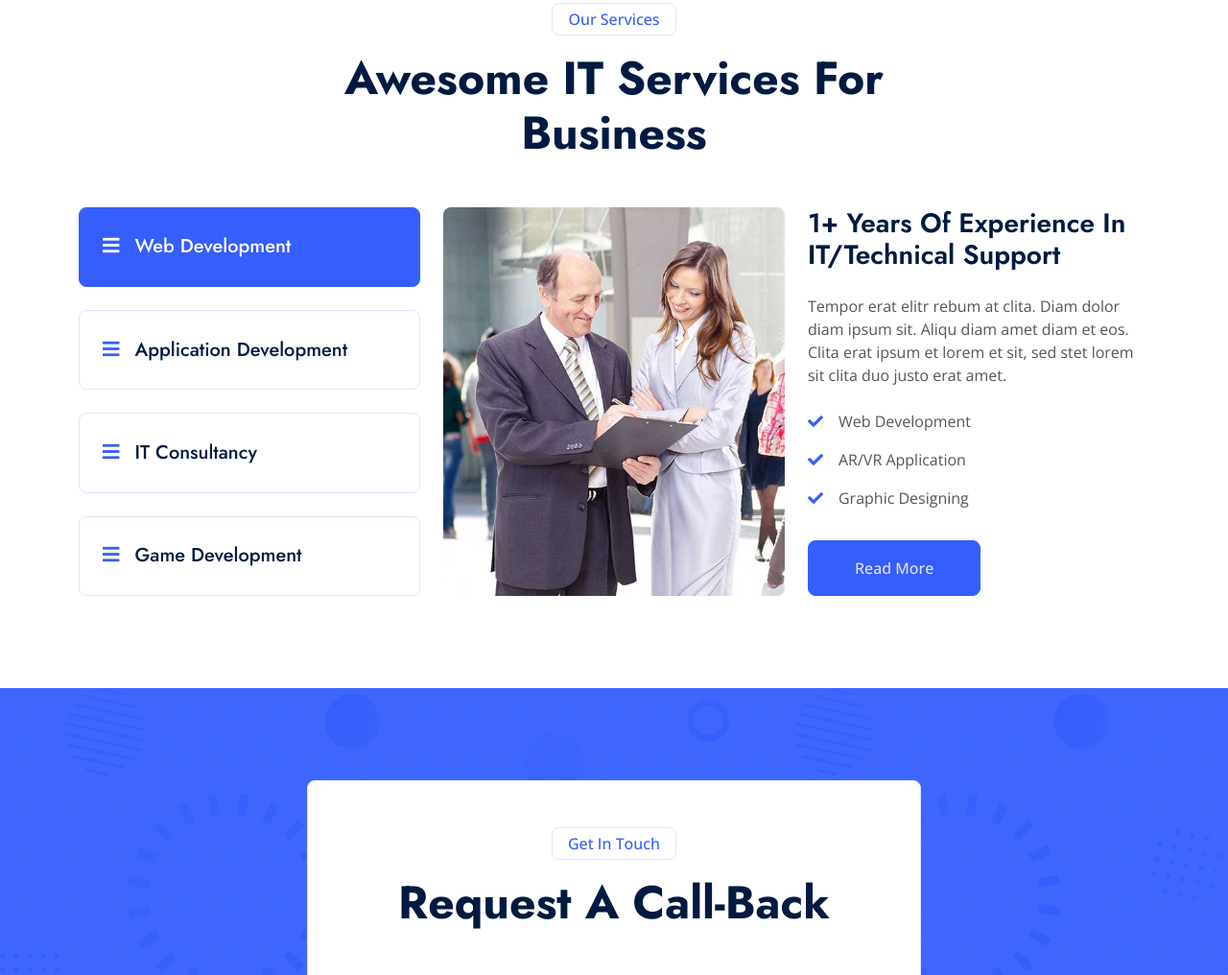
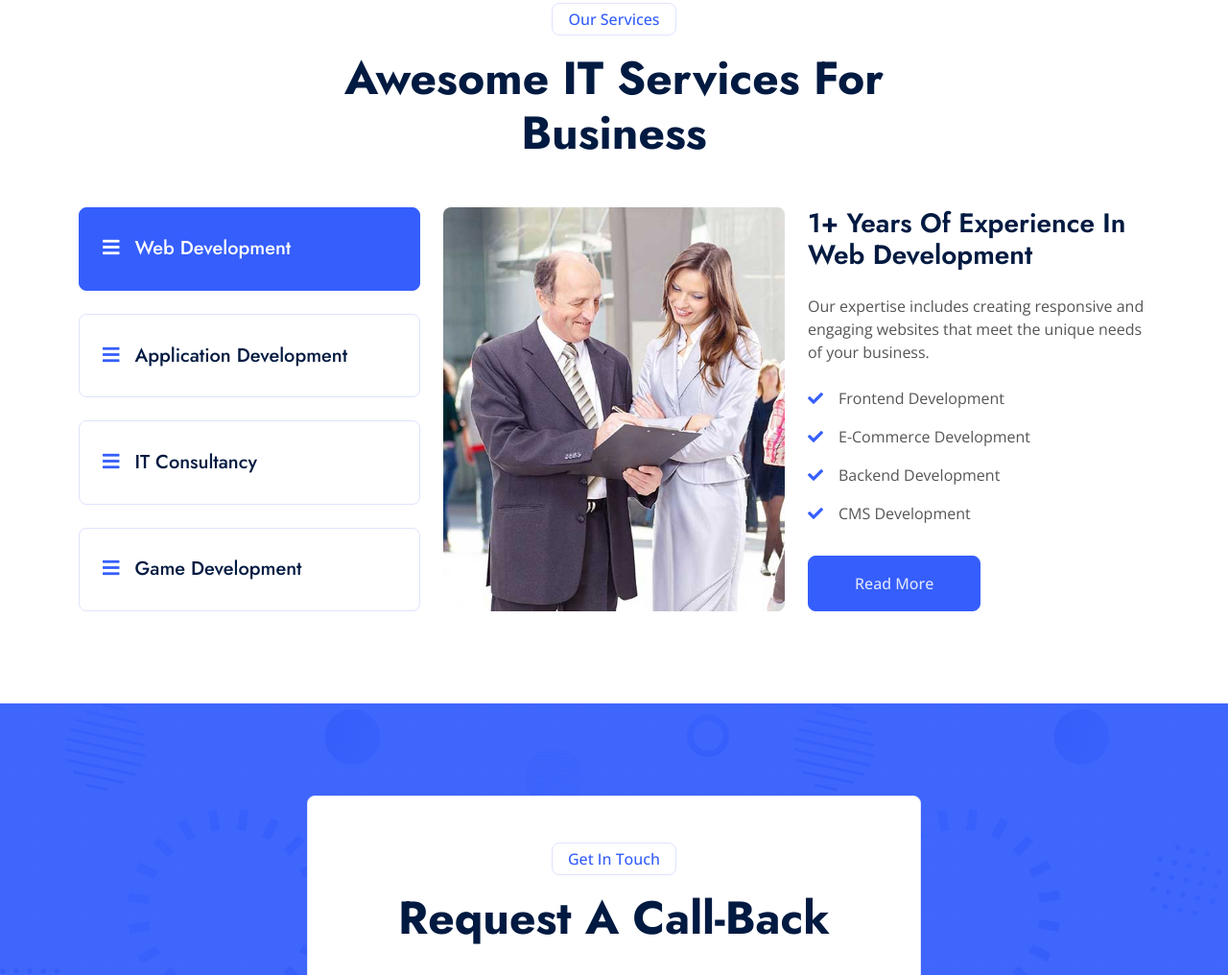
Before and after one commit to secure-psis/temp, a plain HTML site: page psis/index.html in a window 1280 px wide. Shown: the part 2702-3718 px from the top of the page at 96% size. Drawn offline with nearby package versions, Linux system fonts and the light colour scheme.

Commit message:
Update index.html

```diff
--- a/psis/index.html
+++ b/psis/index.html
@@ -347,11 +347,12 @@
                                     </div>
                                 </div>
                                 <div class="col-md-6">
-                                    <h3 class="mb-4">1+ Years Of Experience In IT/Technical Support</h3>
-                                    <p class="mb-4">Tempor erat elitr rebum at clita. Diam dolor diam ipsum sit. Aliqu diam amet diam et eos. Clita erat ipsum et lorem et sit, sed stet lorem sit clita duo justo erat amet.</p>
-                                    <p><i class="fa fa-check text-primary me-3"></i>Web Development</p>
-                                    <p><i class="fa fa-check text-primary me-3"></i>AR/VR Application</p>
-                                    <p><i class="fa fa-check text-primary me-3"></i>Graphic Designing</p>
+                                    <h3 class="mb-4">1+ Years Of Experience In Web Development</h3>
+                                    <p class="mb-4">Our expertise includes creating responsive and engaging websites that meet the unique needs of your business.</p>
+                                    <p><i class="fa fa-check text-primary me-3"></i>Frontend Development</p>
+                                    <p><i class="fa fa-check text-primary me-3"></i>E-Commerce Development</p>
+                                    <p><i class="fa fa-check text-primary me-3"></i>Backend Development</p>
+                                        <p><i class="fa fa-check text-primary me-3"></i>CMS Development</p>
                                     <a href="" class="btn btn-primary py-3 px-5 mt-3">Read More</a>
                                 </div>
                             </div>
@@ -366,9 +367,10 @@
                                 </div>
                                 <div class="col-md-6">
                                     <h3 class="mb-4">1+ Years Of Experience In IT/Technical Support</h3>
-                                    <p><i class="fa fa-check text-primary me-3"></i>Web Development</p>
-                                    <p><i class="fa fa-check text-primary me-3"></i>AR/VR Application</p>
-                                    <p><i class="fa fa-check text-primary me-3"></i>Graphic Designing</p>
+                                    <p class="mb-4">Looking for professional app development services that can bring your business idea to life? Our team of experienced developers can help you develop custom mobile and web applications tailored to meet your specific needs.</p>
+                                    <p><i class="fa fa-check text-primary me-3"></i>ios Application Development</p>
+                                    <p><i class="fa fa-check text-primary me-3"></i>Andriod Application Development</p>
+                                    <p><i class="fa fa-check text-primary me-3"></i>Cross-Platform Applications</p>
                                     <a href="" class="btn btn-primary py-3 px-5 mt-3">Read More</a>
                                 </div>
                             </div>
@@ -383,10 +385,10 @@
                                 </div>
                                 <div class="col-md-6">
                                     <h3 class="mb-4">1+ Years Of Experience In It/Technical Support</h3>
-                                    <p class="mb-4">Tempor erat elitr rebum at clita. Diam dolor diam ipsum sit. Aliqu diam amet diam et eos. Clita erat ipsum et lorem et sit, sed stet lorem sit clita duo justo erat amet.</p>
-                                    <p><i class="fa fa-check text-primary me-3"></i>Web Development</p>
-                                    <p><i class="fa fa-check text-primary me-3"></i>AR/VR Application</p>
-                                    <p><i class="fa fa-check text-primary me-3"></i>Graphic Designing</p>
+                                    <p class="mb-4">Our team of experts is dedicated to providing customized IT solutions that are tailored to meet the specific requirements of our clients. Whether you need assistance with: </p>
+                                    <p><i class="fa fa-check text-primary me-3"></i>Software Development</p>
+                                    <p><i class="fa fa-check text-primary me-3"></i>Network Infrastructure</p>
+                                    <p><i class="fa fa-check text-primary me-3"></i>Cybersecurity</p>
                                     <a href="" class="btn btn-primary py-3 px-5 mt-3">Read More</a>
                                 </div>
                             </div>
@@ -401,10 +403,11 @@
                                 </div>
                                 <div class="col-md-6">
                                     <h3 class="mb-4">1+ Years Of Experience In IT/Technical Support</h3>
-                                    <p class="mb-4">Tempor erat elitr rebum at clita. Diam dolor diam ipsum sit. Aliqu diam amet diam et eos. Clita erat ipsum et lorem et sit, sed stet lorem sit clita duo justo erat amet.</p>
-                                    <p><i class="fa fa-check text-primary me-3"></i>Web Development</p>
-                                    <p><i class="fa fa-check text-primary me-3"></i>AR/VR Application</p>
-                                    <p><i class="fa fa-check text-primary me-3"></i>Graphic Designing</p>
+                                    <p class="mb-4">Our game development services can help you bring your vision to life. We specialize in developing games that offer a unique and immersive experience to players. Our game development services includes: </p>
+                                    <p><i class="fa fa-check text-primary me-3"></i>Design</p>
+                                    <p><i class="fa fa-check text-primary me-3"></i>Programming</p>
+                                    <p><i class="fa fa-check text-primary me-3"></i>Complex Mltiplayer Game</p>
+                                    <p><i class="fa fa-check text-primary me-3"></i>Casual Mobile Game</p>
                                     <a href="" class="btn btn-primary py-3 px-5 mt-3">Read More</a>
                                 </div>
                             </div>
@@ -628,7 +631,7 @@
             </div>
         </div>
     </div>
-    <!-- Testimonial End -->
+    <!-- Testimonial End -->-->
 
 
     <!-- Footer Start -->
```
